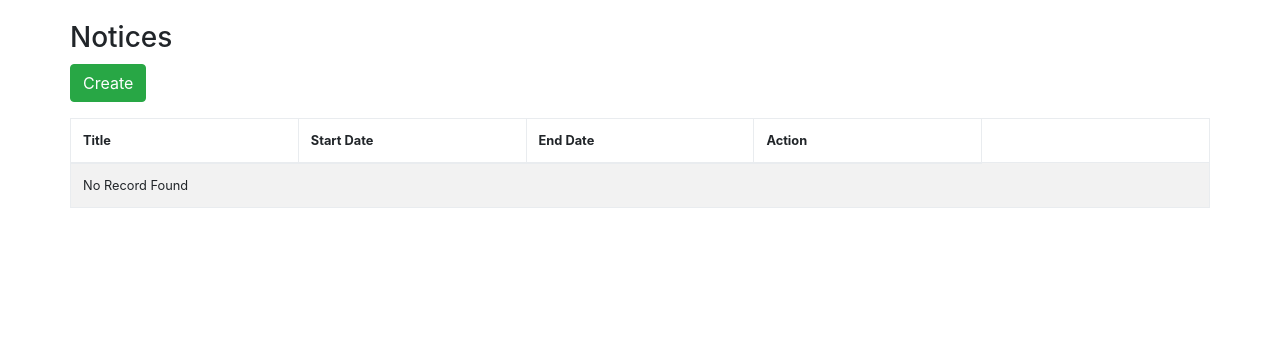
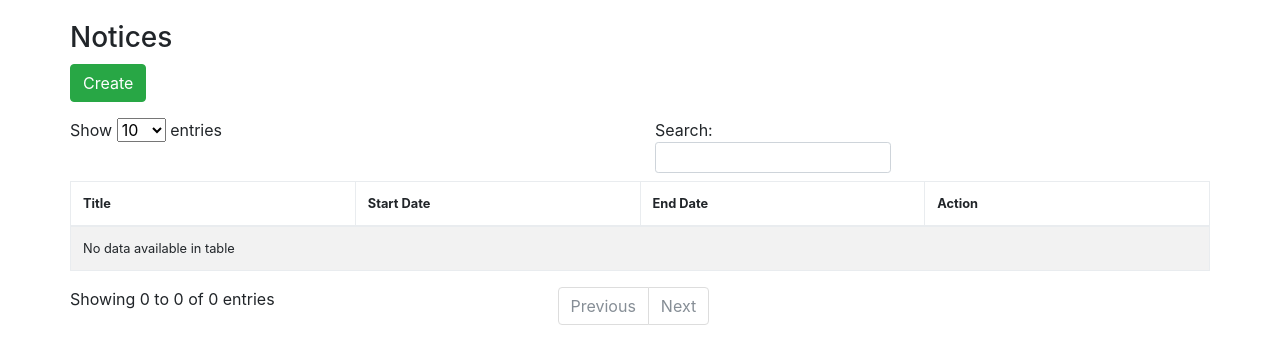
Before and after one commit to StudentSA/MasjidBoard, a PHP site: page /admin/notifications_index.php in a window 1280 px wide. Shown: the part 63-427 px from the top of the page. Run offline with PHP 8.4, Linux system fonts and the light colour scheme; a user stored in the database is signed in; data comes from the database, SQL or seed files in the repository; data that the repository does not hold is empty; some libraries are stand-ins or nearby versions.

Commit message:
Add DataTable in Notices/Notifications Listing View in Admin Panel
Signed-off-by: Usama Ayaz <usama.ayaz@live.com>

```diff
--- a/admin/notifications_index.php
+++ b/admin/notifications_index.php
@@ -20,6 +20,13 @@
 
     <script type="text/javascript" src="./js/jquery-3.2.1.min.js"></script>
     <script type="text/javascript" src="./js/bootstrap.bundle.min.js"></script>
+    <script type="text/javascript" src="//cdn.datatables.net/1.10.20/js/jquery.dataTables.min.js"></script>
+    <script type="text/javascript" src="//cdn.datatables.net/1.10.20/js/dataTables.bootstrap4.min.js"></script>
+    <script>
+    $(document).ready(function() {
+            $('#noticeTable').DataTable();
+        } );
+</script>
 
   </head>
 
@@ -37,7 +44,7 @@
                     <a href="notifications_submit.php" class="btn btn-success">Create</a>
                 </p>
 
-                <table class="table table-striped table-bordered">
+                <table id="noticeTable" class="table table-striped table-bordered">
                       <thead>
                         <tr>
                           <th>Title</th>
@@ -72,10 +79,6 @@
                                     </div></td>';
                                       echo '</tr>';
                             }
-                        }else{
-                                  echo '<tr>
-                                          <td colspan="5">No Record Found</td>
-                                        </tr>';
                         }
                       ?>
                       </tbody>
```
Also changed, not shown: includes/notifications.php (+7 -4 lines).
